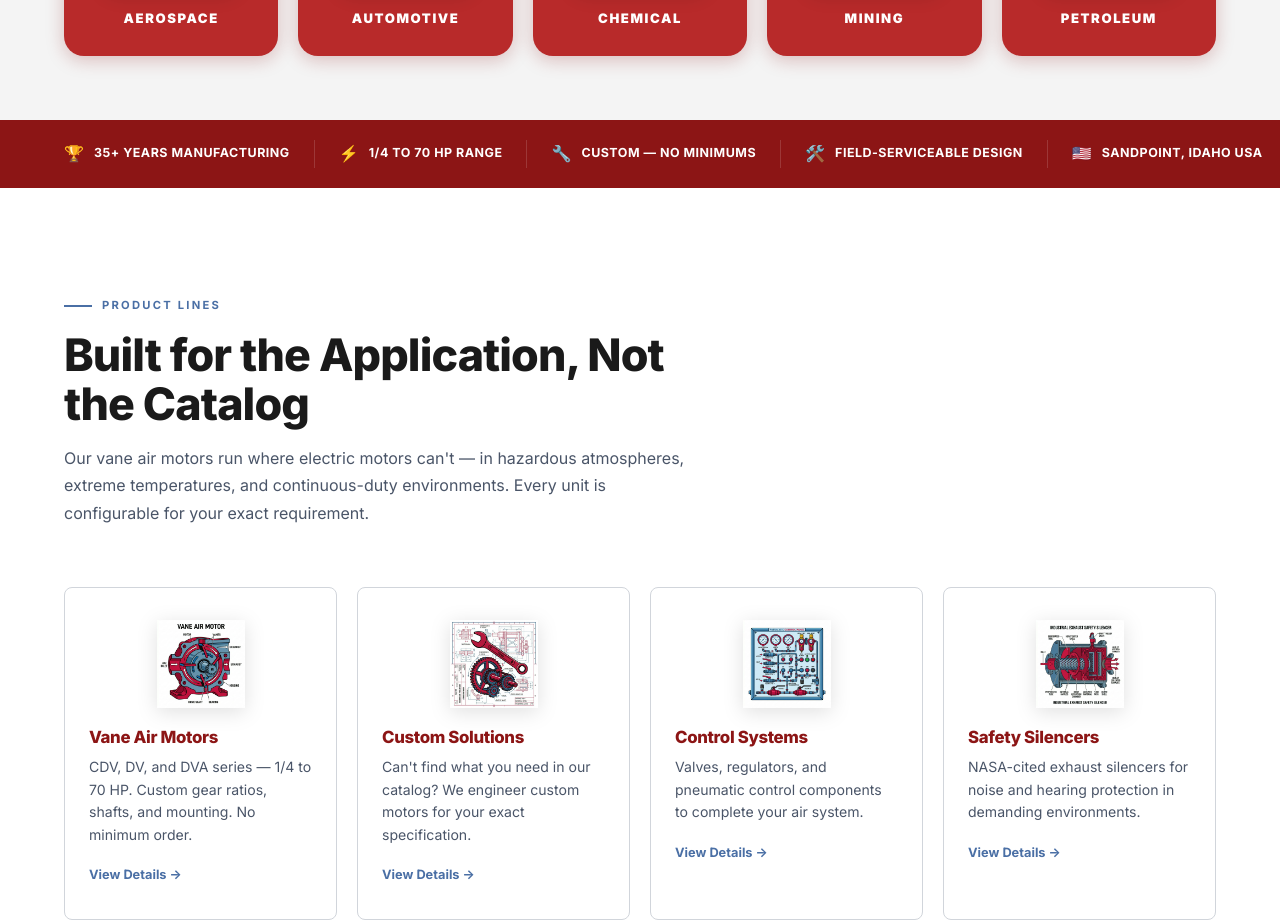
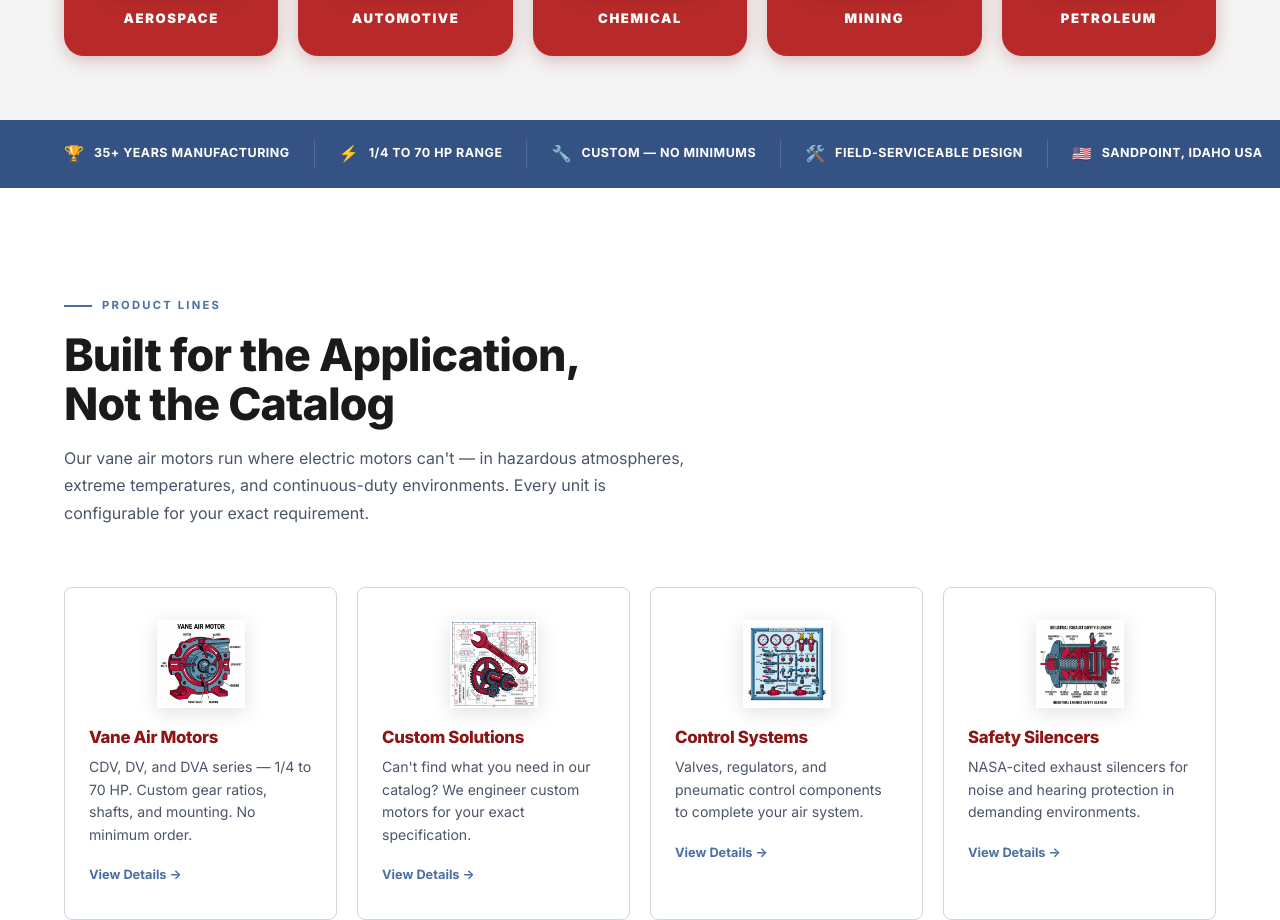
Before and after one commit to Franscale1922/local-websites, a Next.js app in the folder prospects/psi-automation/site/: page / in a window 1280 px wide. Shown: the part 1200-2120 px from the top of the page. Built offline with nearby package versions, Linux system fonts and the light colour scheme.

Commit message:
PSI: Trust strip → steel blue; heading line break at 'Not'

```diff
--- a/prospects/psi-automation/site/src/app/globals.css
+++ b/prospects/psi-automation/site/src/app/globals.css
@@ -582,7 +582,7 @@ p  { max-width: 70ch; line-height: 1.7; }
 
 /* ── TRUST STRIP ─────────────────────────────────────────── */
 .trust-strip {
-  background: var(--navy);
+  background: #355284;               /* Steel blue — PSI nav/header blue */
   padding: 20px 0;
   overflow: hidden;
 }
--- a/prospects/psi-automation/site/src/app/page.tsx
+++ b/prospects/psi-automation/site/src/app/page.tsx
@@ -145,7 +145,7 @@ export default function Home() {
         <div className="container">
           <div className="section-head">
             <div className="eyebrow">Product Lines</div>
-            <h2>Built for the Application, Not the Catalog</h2>
+            <h2>Built for the Application,<br />Not the Catalog</h2>
             <p>Our vane air motors run where electric motors can&apos;t — in hazardous atmospheres, extreme temperatures, and continuous-duty environments. Every unit is configurable for your exact requirement.</p>
           </div>
           <div className="products-grid">
```
